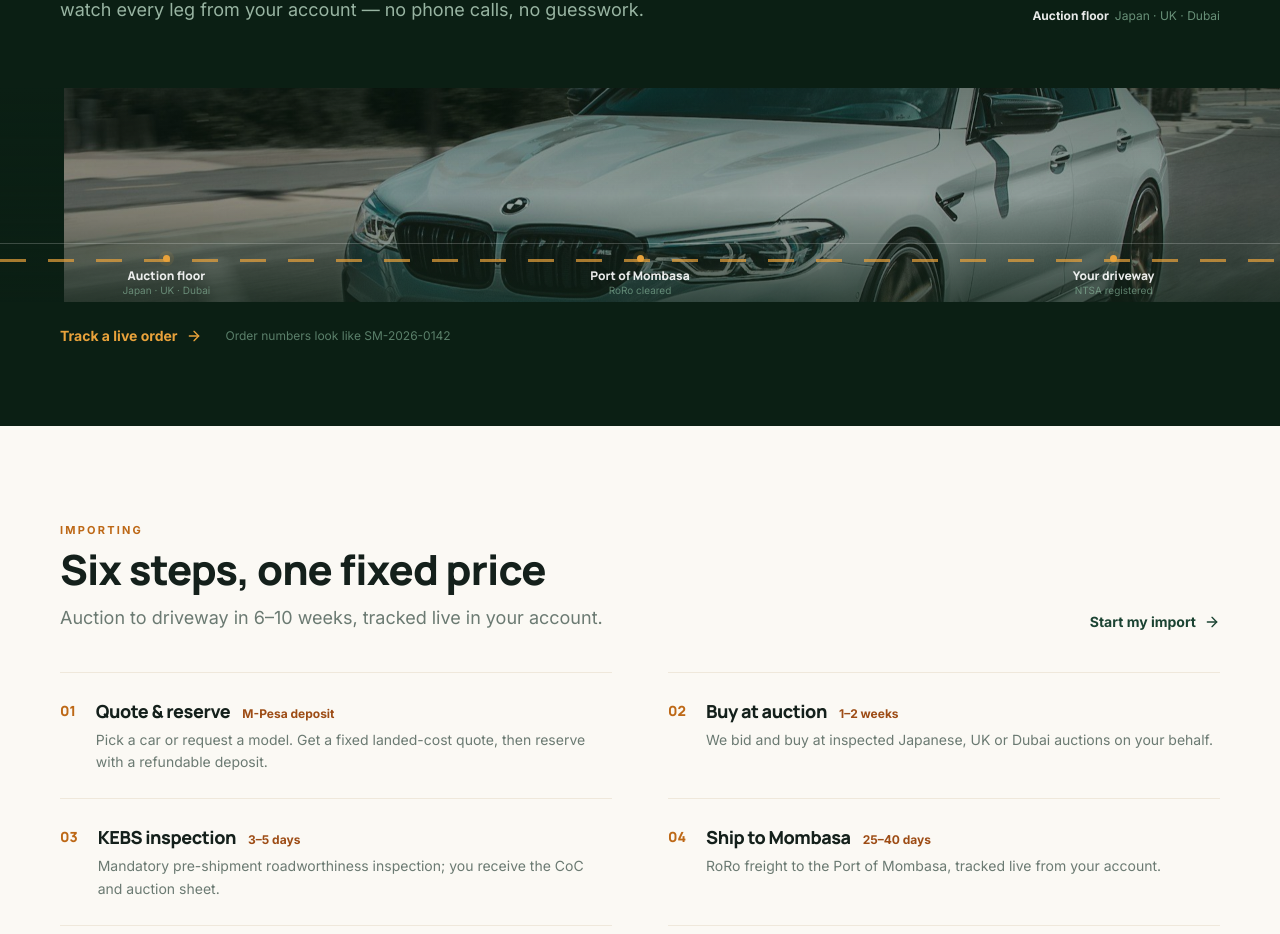
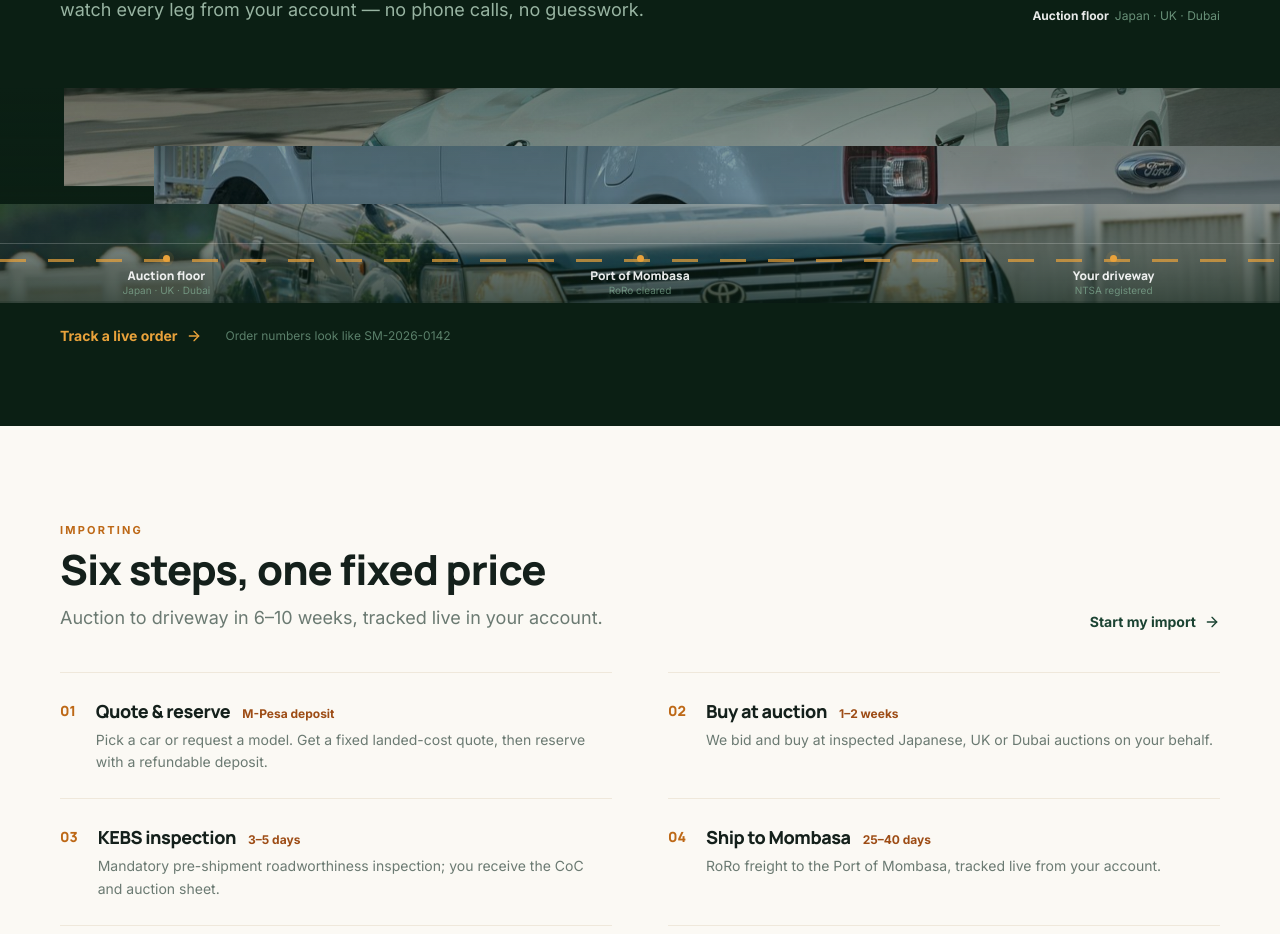
Before and after one commit to ismahdeismail-beep/SAVANNA-MOTORS, a Next.js app: page / in a window 1280 px wide. Shown: the part 1929-2863 px from the top of the page. Built offline with nearby package versions, Linux system fonts and the light colour scheme.

Commit message:
feat: multi-car scroll band (3 real cars panning R->L)

```diff
--- a/components/scroll-drive.tsx
+++ b/components/scroll-drive.tsx
@@ -61,6 +61,8 @@ export function ScrollDrive() {
 
         mm.add("(prefers-reduced-motion: reduce)", () => {
           gsap.set(photo.current, { x: "-12%" });
+          gsap.set(".lab-car-2", { x: "-8%" });
+          gsap.set(".lab-car-3", { x: "-15%" });
           gsap.set(".sd-progress", { scaleX: 0.5 });
           if (odometer.current) odometer.current.textContent = km(0.5);
           if (legLabel.current) legLabel.current.textContent = legs[1].label;
@@ -90,8 +92,10 @@ export function ScrollDrive() {
             },
           });
 
-          // The photo pans right-to-left, so the car appears to drive past.
+          // Multiple cars pan right-to-left at different speeds (parallax traffic).
           tl.fromTo(photo.current, { x: "5%" }, { x: "-22%" }, 0);
+          tl.fromTo(".lab-car-2", { x: "12%" }, { x: "-18%" }, 0);
+          tl.fromTo(".lab-car-3", { x: "0%" }, { x: "-28%" }, 0);
           tl.fromTo(".sd-progress", { scaleX: 0 }, { scaleX: 1 }, 0);
           tl.fromTo(
             ".sd-lane",
@@ -154,13 +158,25 @@ export function ScrollDrive() {
       </Container>
 
       <div ref={stage} className="relative mt-12 h-[170px] sm:h-[190px] md:mt-16 md:h-[214px]">
-        {/* Real car photograph, panning right-to-left on scroll. */}
+        {/* Multiple real cars, panning right-to-left at different speeds. */}
         <img
           ref={photo}
           src="/car.jpg"
           alt=""
           aria-hidden="true"
-          className="absolute inset-y-0 left-0 h-full w-[135%] object-cover object-center will-change-transform"
+          className="absolute left-0 top-0 h-[46%] w-[150%] object-cover object-center will-change-transform"
+        />
+        <img
+          src="/extra-07.jpg"
+          alt=""
+          aria-hidden="true"
+          className="lab-car-2 absolute left-0 top-[27%] h-[46%] w-[150%] object-cover object-center will-change-transform"
+        />
+        <img
+          src="/extra-18.jpg"
+          alt=""
+          aria-hidden="true"
+          className="lab-car-3 absolute left-0 top-[54%] h-[46%] w-[150%] object-cover object-center will-change-transform"
         />
         {/* Legibility veil + road surface. */}
         <div
```
